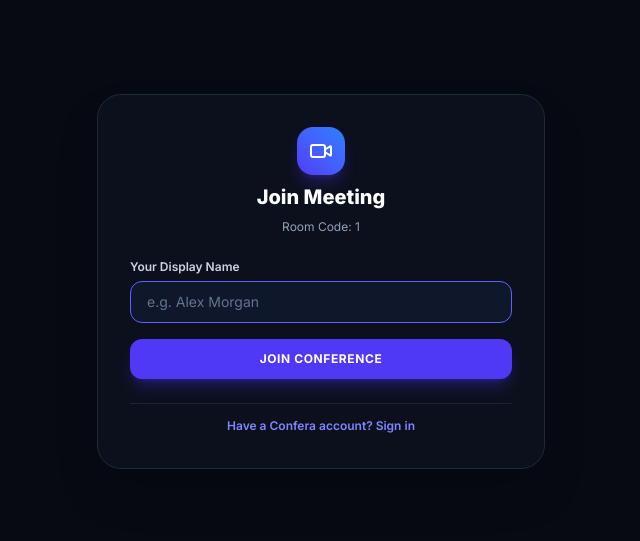
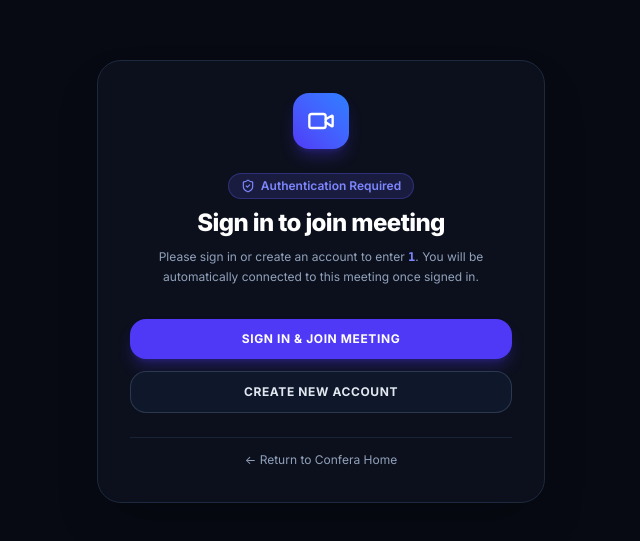
Before and after one commit to Sumit-Kumar-Panigrahi/confera, a React (Vite) app in the folder client/: page /meeting/1 in a window 1280 px wide. Shown: the part 119-660 px from the top of the page, without its empty margins (319-959 px from the left). Built offline with nearby package versions, Linux system fonts and the light colour scheme; no server answers.

Commit message:
feat(auth): require sign in/sign up before joining meeting with auto-redirect back to room

```diff
--- a/client/src/pages/Login.jsx
+++ b/client/src/pages/Login.jsx
@@ -1,22 +1,28 @@
 import React, { useEffect } from 'react';
 import { SignUp, SignIn, useUser } from '@clerk/react';
-import { Navigate, Link, useNavigate } from 'react-router-dom';
+import { Navigate, Link, useNavigate, useSearchParams } from 'react-router-dom';
 import { VideoIcon, ShieldCheckIcon, ZapIcon, GlobeIcon } from 'lucide-react';
 
 const Login = ({ mode = "login" }) => {
   const isRegister = mode === "register";
   const { isLoaded, isSignedIn } = useUser();
   const navigate = useNavigate();
+  const [searchParams] = useSearchParams();
+
+  // Extract redirect url if user was trying to join a meeting or access another page
+  const redirectUrl = searchParams.get('redirect_url') || '/dashboard';
 
   useEffect(() => {
     if (isLoaded && isSignedIn) {
-      navigate('/dashboard', { replace: true });
+      navigate(redirectUrl, { replace: true });
     }
-  }, [isLoaded, isSignedIn, navigate]);
+  }, [isLoaded, isSignedIn, navigate, redirectUrl]);
 
   if (isLoaded && isSignedIn) {
-    return <Navigate to="/dashboard" replace />;
+    return <Navigate to={redirectUrl} replace />;
   }
+
+  const loginParam = redirectUrl !== '/dashboard' ? `?redirect_url=${encodeURIComponent(redirectUrl)}` : '';
 
   return (
     <div className="min-h-screen w-full bg-[#0c0f17] text-slate-100 flex flex-col justify-between items-center p-4 sm:p-8 relative overflow-hidden font-sans selection:bg-indigo-600 selection:text-white">
@@ -56,17 +62,17 @@ const Login = ({ mode = "login" }) => {
             <SignUp
               routing="path"
               path="/register"
-              signInUrl="/login"
-              fallbackRedirectUrl="/dashboard"
-              forceRedirectUrl="/dashboard"
+              signInUrl={`/login${loginParam}`}
+              fallbackRedirectUrl={redirectUrl}
+              forceRedirectUrl={redirectUrl}
             />
           ) : (
             <SignIn
               routing="path"
               path="/login"
-              signUpUrl="/register"
-              fallbackRedirectUrl="/dashboard"
-              forceRedirectUrl="/dashboard"
+              signUpUrl={`/register${loginParam}`}
+              fallbackRedirectUrl={redirectUrl}
+              forceRedirectUrl={redirectUrl}
             />
           )}
         </div>
--- a/client/src/pages/MeetingRoom.jsx
+++ b/client/src/pages/MeetingRoom.jsx
@@ -27,10 +27,6 @@ const MeetingRoom = () => {
   const { user, isLoaded } = useUser();
   const { getToken } = useAuth();
 
-  // Guest Name Support for unauthenticated participants
-  const [guestName, setGuestName] = useState(() => localStorage.getItem('confera_guest_name') || '');
-  const [guestJoined, setGuestJoined] = useState(() => Boolean(user || localStorage.getItem('confera_guest_name')));
-
   // Meeting states
   const [meetingDetails, setMeetingDetails] = useState(null);
   const [loadingMeeting, setLoadingMeeting] = useState(true);
@@ -45,18 +41,7 @@ const MeetingRoom = () => {
 
   const api = useMemo(() => createApiClient(getToken), [getToken]);
 
-  // Derived user object (supports Clerk user OR guest user)
-  const effectiveUser = useMemo(() => {
-    if (user) return user;
-    const effectiveName = guestName.trim() || 'Guest User';
-    return {
-      id: `guest_${cleanRoomId}_${Math.random().toString(36).substring(2, 7)}`,
-      fullName: effectiveName,
-      name: effectiveName,
-      firstName: effectiveName,
-      imageUrl: '',
-    };
-  }, [user, guestName, cleanRoomId]);
+  const effectiveUser = user;
 
   // Load meeting details from database
   useEffect(() => {
@@ -168,60 +153,52 @@ const MeetingRoom = () => {
     setActiveDrawerTab((current) => (current === tab ? null : tab));
   };
 
-  const handleGuestJoinSubmit = (e) => {
-    e.preventDefault();
-    if (!guestName.trim()) {
-      toast.error("Please enter your name to join");
-      return;
-    }
-    localStorage.setItem('confera_guest_name', guestName.trim());
-    setGuestJoined(true);
-  };
-
-  // 1. PRE-JOIN PROMPT (For non-logged in users who haven't entered their name yet)
-  if (isLoaded && !user && !guestJoined) {
+  // 1. AUTHENTICATION REQUIRED PROMPT (When unauthenticated user clicks the meeting link)
+  if (isLoaded && !user) {
+    const meetingPath = `/meeting/${cleanRoomId}`;
     return (
       <div className="min-h-screen w-screen bg-[#070a13] text-slate-100 flex flex-col items-center justify-center p-4 selection:bg-indigo-600 font-sans">
-        <div className="w-full max-w-md bg-[#0c101d] border border-slate-800 rounded-3xl p-6 sm:p-8 shadow-2xl space-y-6">
-          <div className="text-center space-y-2">
-            <div className="size-12 rounded-2xl bg-gradient-to-tr from-indigo-600 to-blue-500 mx-auto flex items-center justify-center shadow-lg shadow-indigo-600/30">
-              <VideoIcon className="w-6 h-6 text-white" />
+        <div className="w-full max-w-md bg-[#0c101d] border border-slate-800 rounded-3xl p-6 sm:p-8 shadow-2xl space-y-6 text-center">
+
+          <div className="size-14 rounded-2xl bg-gradient-to-tr from-indigo-600 to-blue-500 mx-auto flex items-center justify-center shadow-lg shadow-indigo-600/30">
+            <VideoIcon className="w-7 h-7 text-white" />
+          </div>
+
+          <div className="space-y-2">
+            <div className="inline-flex items-center gap-1.5 px-3 py-1 rounded-full bg-indigo-500/15 border border-indigo-500/30 text-indigo-400 text-xs font-semibold">
+              <ShieldCheckIcon className="w-3.5 h-3.5" />
+              <span>Authentication Required</span>
             </div>
-            <h2 className="text-xl font-black text-white">Join Meeting</h2>
-            <p className="text-xs text-slate-400">
-              {meetingDetails?.title || `Room Code: ${cleanRoomId}`}
+            <h2 className="text-xl sm:text-2xl font-black text-white tracking-tight">
+              Sign in to join meeting
+            </h2>
+            <p className="text-xs text-slate-400 leading-relaxed max-w-sm mx-auto">
+              Please sign in or create an account to enter <span className="text-indigo-400 font-bold font-mono">{cleanRoomId}</span>. You will be automatically connected to this meeting once signed in.
             </p>
           </div>
 
-          <form onSubmit={handleGuestJoinSubmit} className="space-y-4">
-            <div>
-              <label className="block text-xs font-semibold text-slate-300 mb-1.5">
-                Your Display Name
-              </label>
-              <input
-                type="text"
-                required
-                placeholder="e.g. Alex Morgan"
-                value={guestName}
-                onChange={(e) => setGuestName(e.target.value)}
-                className="w-full px-4 py-2.5 rounded-xl bg-slate-900 border border-slate-700 text-white placeholder-slate-500 text-sm focus:outline-none focus:border-indigo-500 transition-colors"
-                autoFocus
-              />
-            </div>
+          <div className="space-y-3 pt-2">
+            <button
+              onClick={() => navigate(`/login?redirect_url=${encodeURIComponent(meetingPath)}`)}
+              className="w-full py-3 rounded-2xl bg-indigo-600 hover:bg-indigo-500 text-white font-bold text-xs uppercase tracking-wider transition-all shadow-lg shadow-indigo-600/30 cursor-pointer active:scale-95 flex items-center justify-center gap-2"
+            >
+              <span>Sign In & Join Meeting</span>
+            </button>
 
             <button
-              type="submit"
-              className="w-full py-3 rounded-xl bg-indigo-600 hover:bg-indigo-500 text-white font-bold text-xs uppercase tracking-wider transition-all shadow-lg shadow-indigo-600/30 cursor-pointer active:scale-95"
+              onClick={() => navigate(`/register?redirect_url=${encodeURIComponent(meetingPath)}`)}
+              className="w-full py-3 rounded-2xl bg-slate-900 hover:bg-slate-800 border border-slate-700/80 text-slate-200 hover:text-white font-bold text-xs uppercase tracking-wider transition-all cursor-pointer active:scale-95 flex items-center justify-center gap-2"
             >
-              Join Conference
+              <span>Create New Account</span>
             </button>
-          </form>
+          </div>
 
-          <div className="text-center pt-2 border-t border-slate-800/80">
-            <Link to="/login" className="text-xs text-indigo-400 hover:text-indigo-300 font-semibold transition-colors">
-              Have a Confera account? Sign in
+          <div className="pt-2 border-t border-slate-800/80">
+            <Link to="/" className="text-xs text-slate-400 hover:text-white transition-colors">
+              ← Return to Confera Home
             </Link>
           </div>
+
         </div>
       </div>
     );
```
